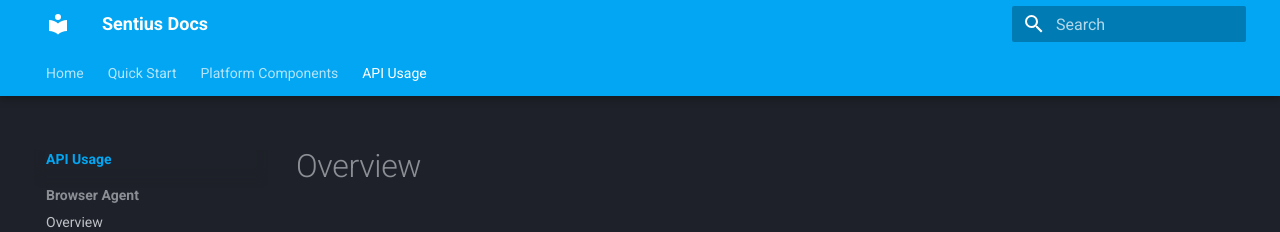
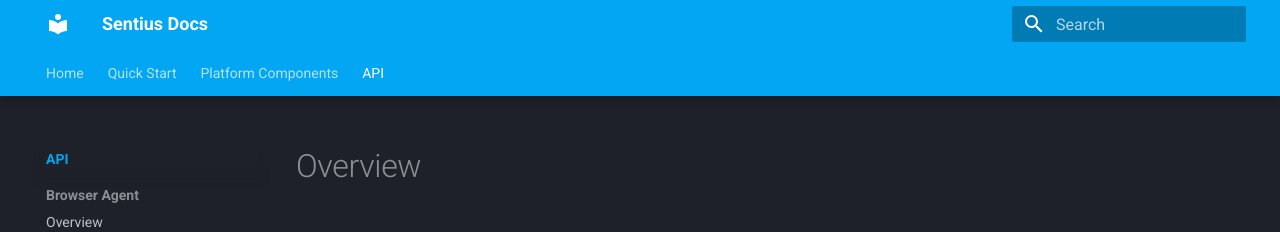
Before and after one commit to Generative-Assistants/sentius-examples, an MkDocs documentation site: the page built from docs/api/index.md, in a window 1280 px wide. Shown: the top 232 px of the page. Built offline with MkDocs 1.6.1 and Material for MkDocs 9.7.7, drawn with Linux system fonts in a browser that asks for light colours; part of the change alters nothing that is shown.

Commit message:
nav fixes

```diff
--- a/docs/api/index.md
+++ b/docs/api/index.md
@@ -24,7 +24,7 @@ Your API key must be added as a query parameter alongside every request.
 We currently support a limited set of Browser Agent actions via API.
 
 # Browser Agent API
-Visit [Browser Agent API](api/browser-agent-api.md) section to learn how to integration **browser agent** directly into your applications.
+Visit [Browser Agent API](browser-agent-api.md) section to learn how to integration **browser agent** directly into your applications.
 
 # Workflow Engine API
-Visit [Workflow Engine API](api/workflow-engine-api.md) section to learn how to use **workflow engine** to orchestrate your applications.
+Visit [Workflow Engine API](workflow-engine-api.md) section to learn how to use **workflow engine** to orchestrate your applications.
--- a/mkdocs.yml
+++ b/mkdocs.yml
@@ -42,7 +42,7 @@ nav:
     - Applications:
       - Sentius Copilot+: platform-components/applications/sentius-copilot-plus.md
       - Sentius Studio: platform-components/applications/sentius-studio.md
-  - API Usage:
+  - API:
     - api/index.md
     - Browser Agent:
       - Overview: api/browser-agent-api.md
```
